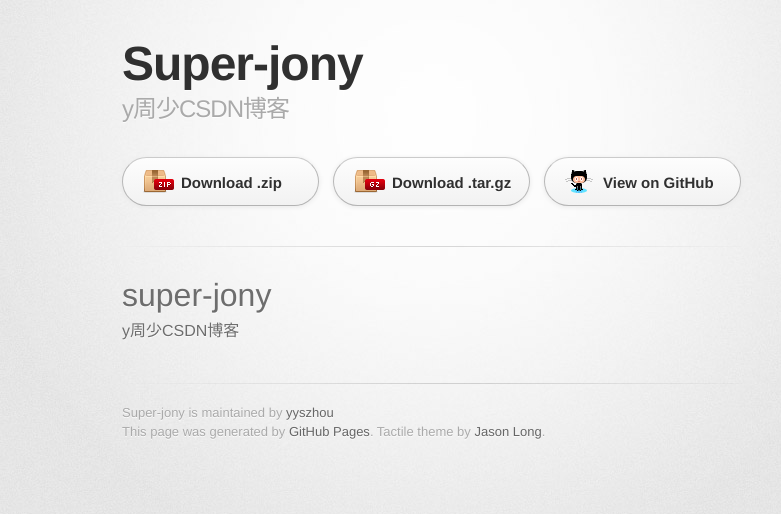
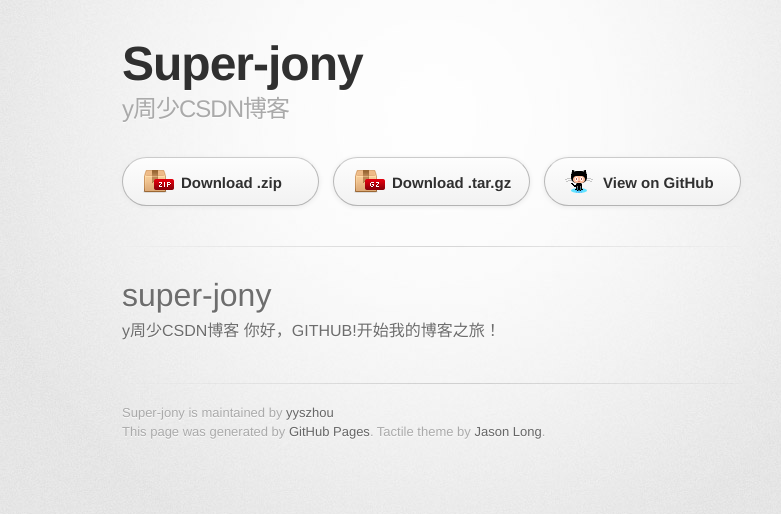
Before and after one commit to yyszhou/super-jony, a plain HTML site: page index.html in a window 1280 px wide. Shown: the whole page, without its empty margins (208-989 px from the left). Drawn offline with Linux system fonts and the light colour scheme; a web font is replaced by a local one.

```diff
--- a/index.html
+++ b/index.html
@@ -34,7 +34,8 @@
           <h1>
 <a id="super-jony" class="anchor" href="#super-jony" aria-hidden="true"><span aria-hidden="true" class="octicon octicon-link"></span></a>super-jony</h1>
 
-<p>y周少CSDN博客</p>
+<p>y周少CSDN博客
+你好，GITHUB!开始我的博客之旅！</p>
         </section>
 
         <footer>
--- a/params.json
+++ b/params.json
@@ -1 +1 @@
-{"name":"Super-jony","tagline":"y周少CSDN博客","body":"# super-jony\r\ny周少CSDN博客\r\n","google":"","note":"Don't delete this file! It's used internally to help with page regeneration."}
+{"name":"Super-jony","tagline":"y周少CSDN博客","body":"# super-jony\r\ny周少CSDN博客\r\n你好，GITHUB!开始我的博客之旅！\r\n","google":"","note":"Don't delete this file! It's used internally to help with page regeneration."}
```
